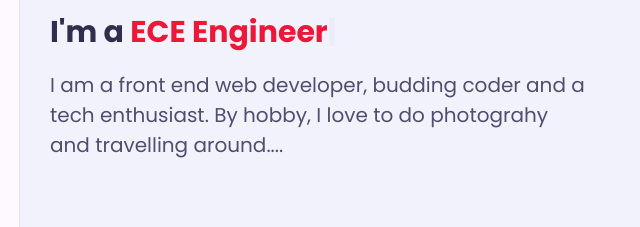
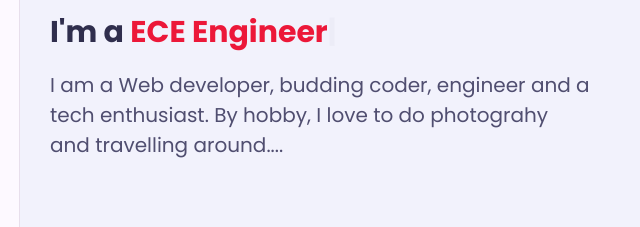
Before and after one commit to aditya-singhhh/aditya-singhhh.github.io, a plain HTML site: page index.html in a window 1280 px wide. Shown: the part 289-516 px from the top of the page, 250-890 px from the left. Drawn offline with nearby package versions, Linux system fonts and the light colour scheme; a web font is replaced by a local one.

```diff
--- a/index.html
+++ b/index.html
@@ -58,7 +58,7 @@
                         <div class="my-profession2">
                         <h3>I'm a</h3>
                         <h3><span class="typing3">Web Developer</span></h3></div>
-                        <p>I am a front end web developer, budding coder and a tech enthusiast.
+                        <p>I am a Web developer, budding coder, engineer and a tech enthusiast.
                             By hobby, I love to do photograhy and travelling around....</p>
                         <a href="#about" class="btn about-me">About me</a>
                         </div>
```
